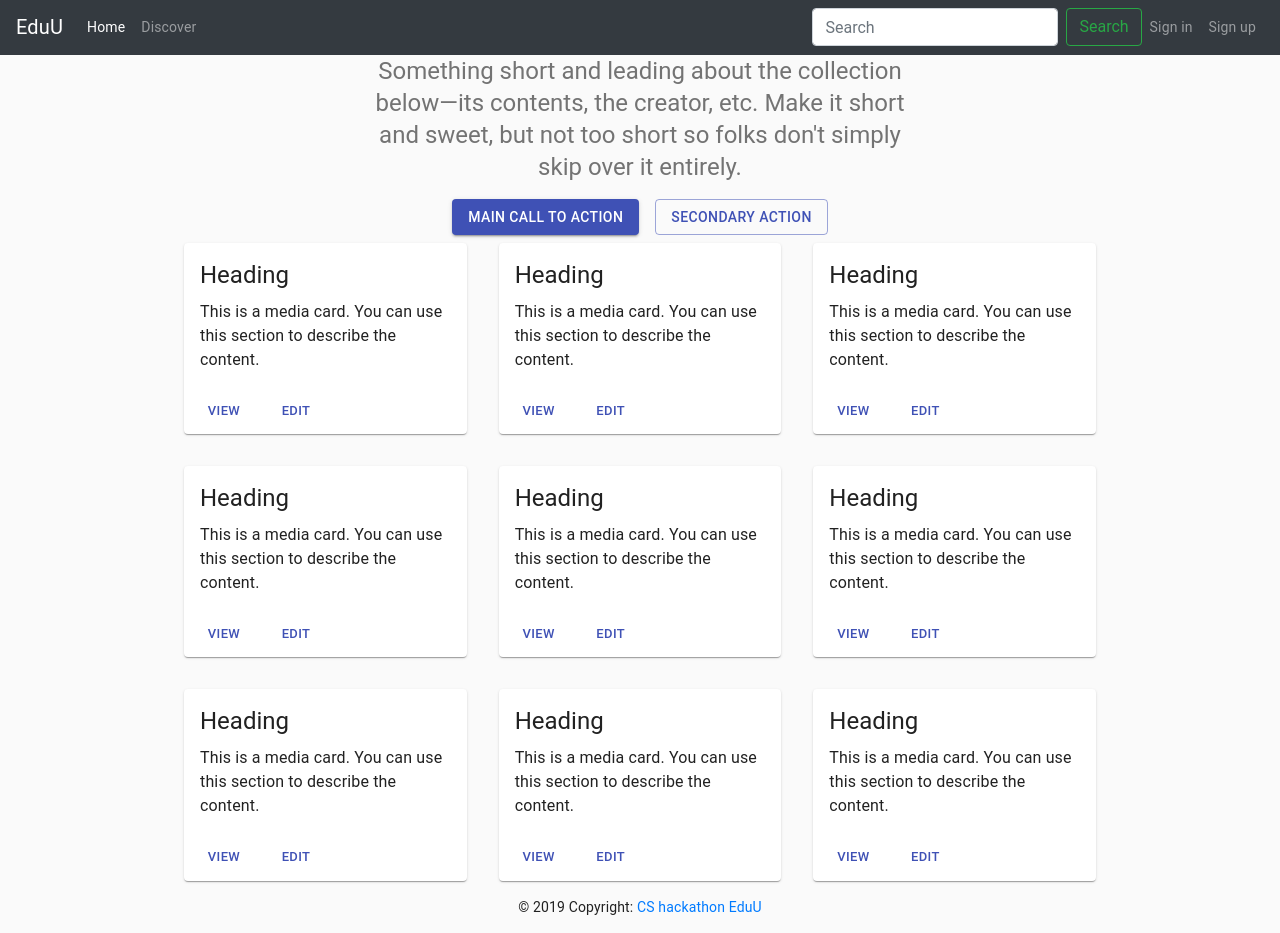
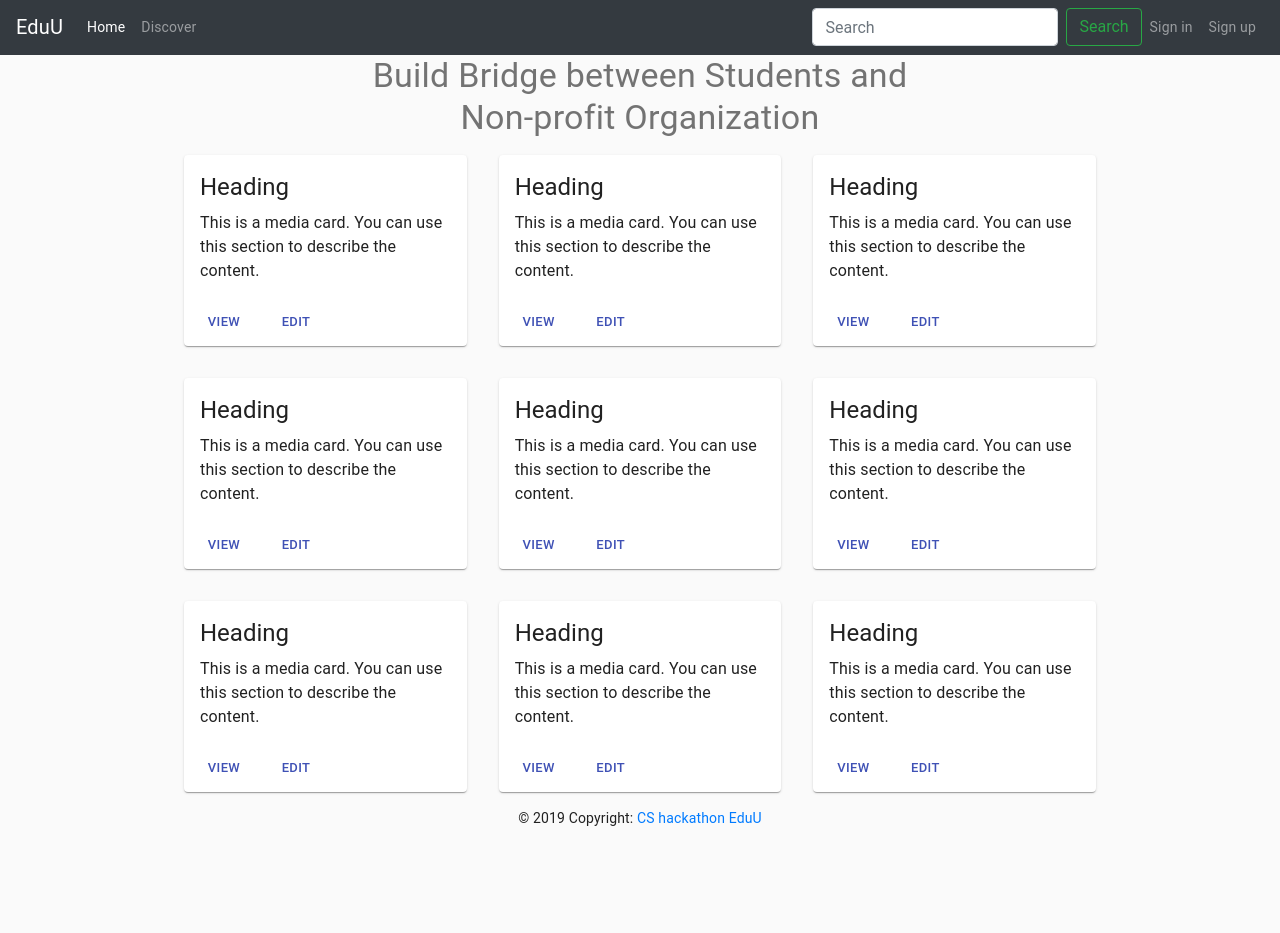
Before and after one commit to pooldiver69/eduU, a React (Create React App) app in the folder client/: page / in a window 1280 px wide. After the commit the page ends 844 px from the top, so only its background shows below. Built offline with nearby package versions, Linux system fonts and the light colour scheme; grey boxes are pictures that could not be loaded.

Commit message:
link to signin

```diff
--- a/client/src/components/content/content.js
+++ b/client/src/components/content/content.js
@@ -38,12 +38,10 @@ class Content extends Component {
             <main>
             <div>
             <Container maxWidth="sm">
-                <Typography variant="h5" align="center" color="textSecondary" paragraph>
-                Something short and leading about the collection below—its contents, the creator, etc.
-                Make it short and sweet, but not too short so folks don&apos;t simply skip over it
-                entirely.
+                <Typography variant="h4" align="center" color="textSecondary" paragraph>
+                    Build Bridge between Students and Non-profit Organization
                 </Typography>
-                <div>
+                {/* <div>
                 <Grid container spacing={2} justify="center">
                     <Grid item>
                     <Button variant="contained" color="primary">
@@ -56,9 +54,10 @@ class Content extends Component {
                     </Button>
                     </Grid>
                 </Grid>
-                </div>
+                </div> */}
             </Container>
             </div>
+
             <Container maxWidth="md">
             {/* End hero unit */}
             <Grid container spacing={4}>
--- a/client/src/components/navbar/navbar.js
+++ b/client/src/components/navbar/navbar.js
@@ -1,9 +1,12 @@
 import React from 'react';
+import { Route, Link, BrowserRouter as Router } from 'react-router-dom'
+
 
 class Navigation extends React.Component {
     render() {
         return (
             <nav className="navbar navbar-expand-lg navbar-dark bg-dark">
+            <Route>
                 <a className="navbar-brand" href="/">EduU</a>
                 <button className="navbar-toggler" type="button" data-toggle="collapse" data-target="#navbarSupportedContent" aria-controls="navbarSupportedContent" aria-expanded="false" aria-label="Toggle navigation">
                     <span className="navbar-toggler-icon"></span>
@@ -24,13 +27,14 @@ class Navigation extends React.Component {
                     </form>
                     <ul className="navbar-nav my-2 my-lg-0">
                         <li className="nav-item">
-                            <a className="nav-link" href="/">Sign in</a>
+                            <Link to="sign" className="nav-link">Sign in</Link>
                         </li>
                         <li className="nav-item">
                             <a className="nav-link" href="/">Sign up</a>
                         </li>
                     </ul>
                 </div>
+            </Route>
             </nav>
         )
     }
```
Also changed, not shown: client/src/components/gallery/gallery.js (+15 -1 lines).
